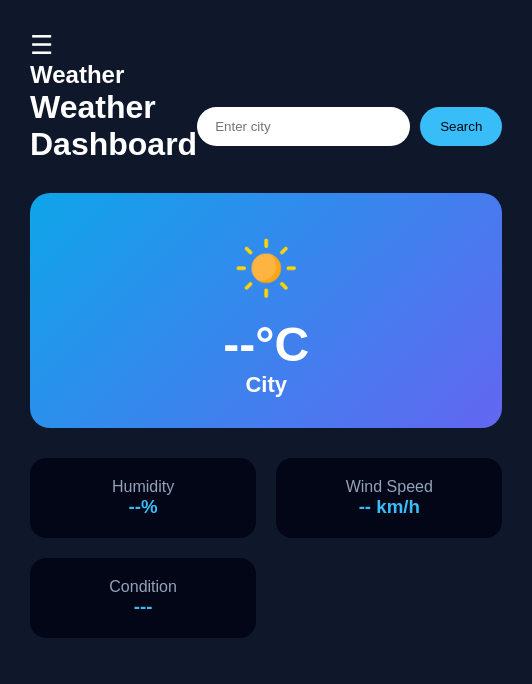
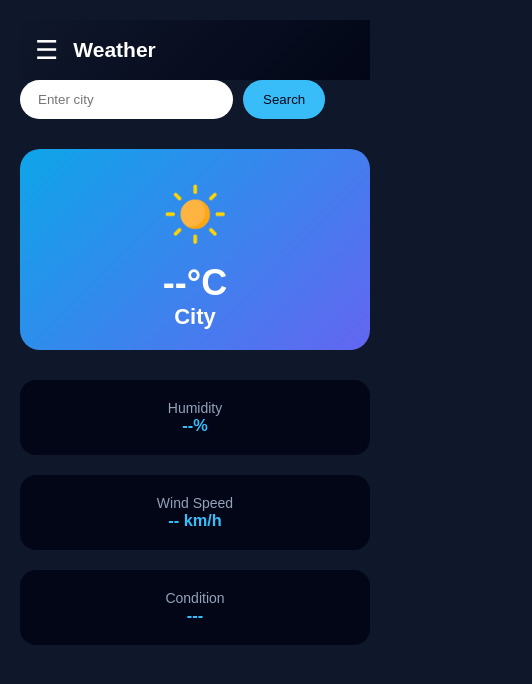
Before and after one commit to Sakshilal2005/whether, a plain HTML site: page index.html in a window 390 px wide. Shown: the whole page, 532 px wide, since content can reach past the window. Drawn offline with Linux system fonts and the light colour scheme.

Commit message:
Update style.css

```diff
--- a/style.css
+++ b/style.css
@@ -52,6 +52,28 @@ body{
     padding:30px;
 }
 
+/* MOBILE HEADER */
+.mobile-header{
+    display:none;
+    align-items:center;
+    gap:15px;
+    padding:15px;
+    height:60px;
+    background:linear-gradient(135deg,#0f172a,#020617);
+    position:sticky;
+    top:0;
+    z-index:2000;
+}
+
+/* MENU BUTTON */
+.menu-btn{
+    font-size:26px;
+    background:none;
+    border:none;
+    color:white;
+    cursor:pointer;
+}
+
 /* TOP BAR */
 .topbar{
     display:flex;
@@ -89,6 +111,7 @@ body{
 .active-section{
     display:block;
 }
+
 /* TODAY */
 .today-grid{
     display:grid;
@@ -146,15 +169,6 @@ body{
     width:50px;
 }
 
-.forecast-card h4{
-    margin:10px 0;
-    font-weight:400;
-}
-
-.forecast-card p{
-    color:#38bdf8;
-}
-
 /* WEATHER CARD */
 .weather-card{
     background:linear-gradient(135deg,#0ea5e9,#6366f1);
@@ -198,14 +212,7 @@ body{
 .stat-box h3{
     color:#38bdf8;
 }
-.menu-btn{
-    display:none;
-    font-size:26px;
-    background:none;
-    border:none;
-    color:white;
-    cursor:pointer;
-}
+
 
 @media (max-width:768px){
 
@@ -213,26 +220,73 @@ body{
         grid-template-columns:1fr;
     }
 
-    .menu-btn{
-        display:block;
+    .mobile-header{
+        display:flex;
     }
 
+    /* Sidebar */
     .sidebar{
         position:fixed;
         top:0;
         left:-100%;
-        width:70%;
+        width:75%;
         height:100vh;
-        background:#020617;
+        z-index:1500;
         transition:0.3s;
-        z-index:1000;
     }
 
     .sidebar.show{
         left:0;
     }
 
+    /* MAIN FIX (NO OVERLAP) */
+    .main{
+        padding:20px;
+    }
+
+    .topbar h1{
+        display:none;
+    }
+
+    .topbar{
+        flex-direction:column;
+        gap:15px;
+    }
+
+    .search{
+        width:100%;
+    }
+
     .weather-card{
         width:100%;
+        margin-bottom:10px;
+    }
+
+    .stats{
+        grid-template-columns:1fr;
+    }
+
+    .today-grid{
+        grid-template-columns:1fr;
+    }
+
+    .forecast-cards{
+        grid-template-columns:repeat(2,1fr);
     }
 }
+
+/* SMALL MOBILE */
+@media (max-width:480px){
+
+    body{
+        font-size:14px;
+    }
+
+    .weather-card{
+        padding:20px;
+    }
+
+    .temp{
+        font-size:36px;
+    }
+}
```
